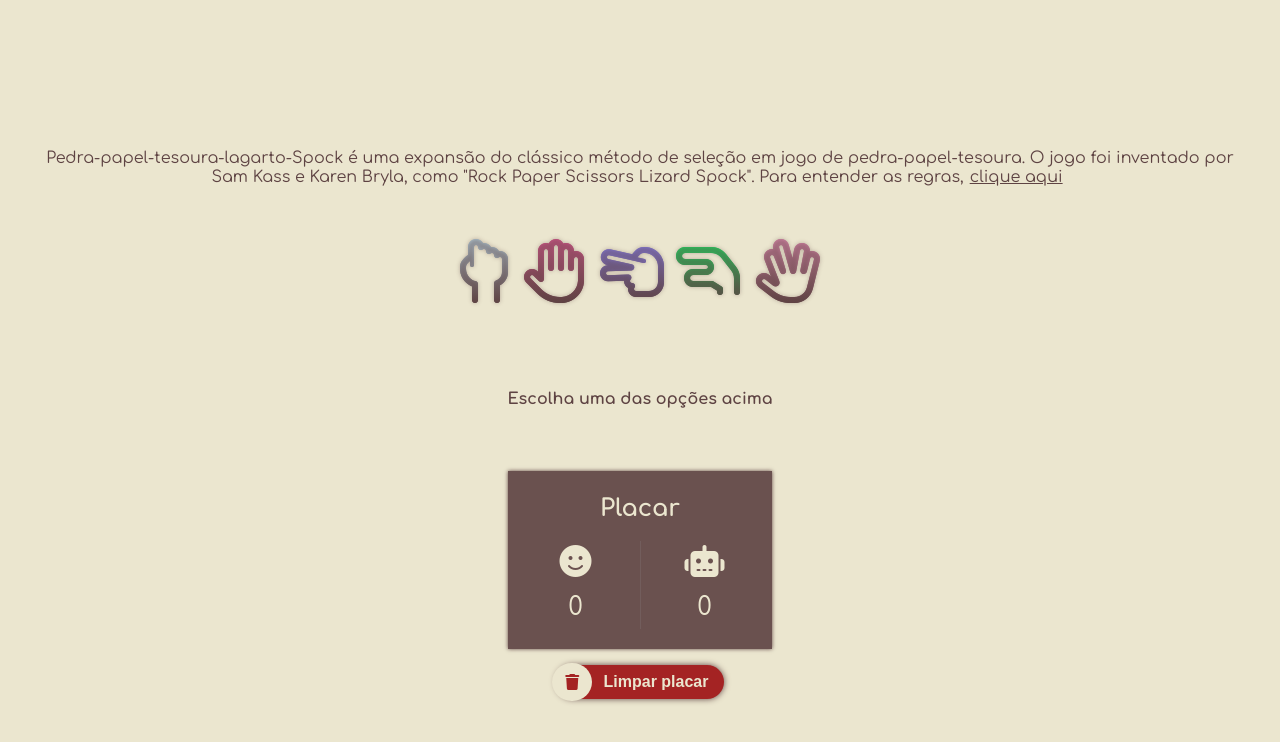
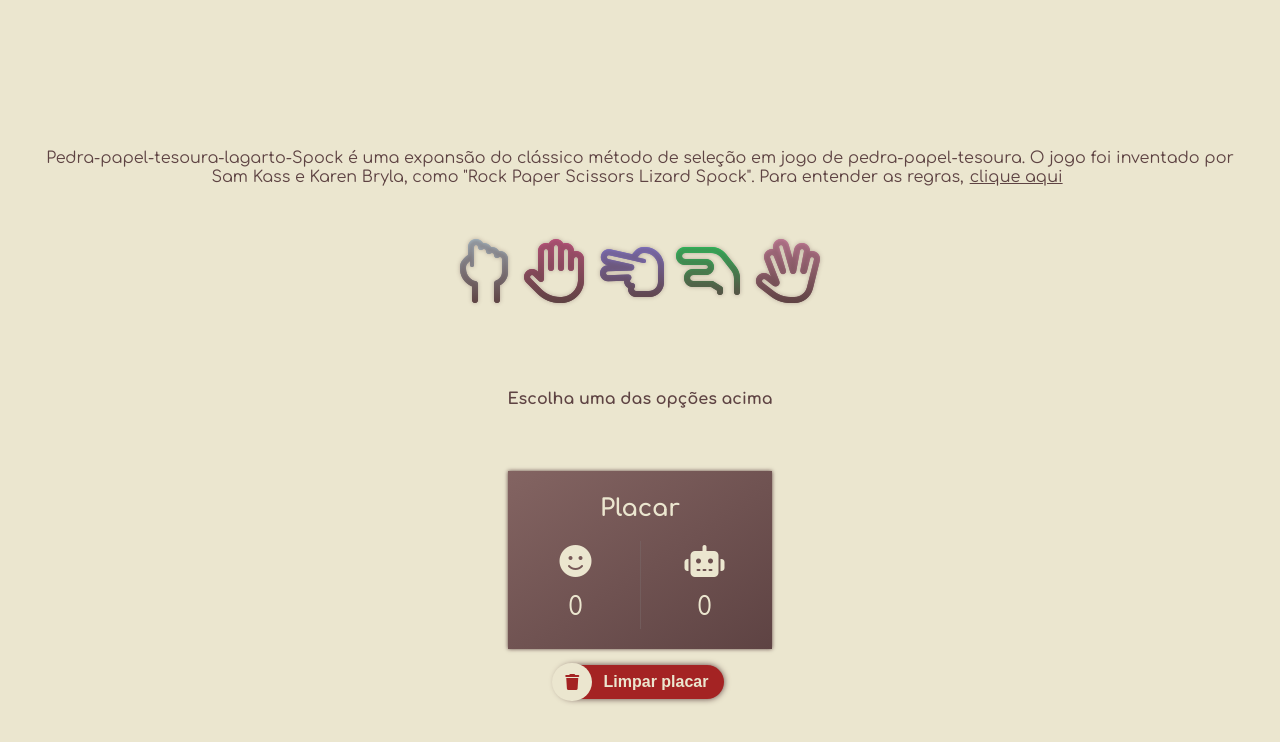
Before and after one commit to HaluDeCassia/largato-spock, a React (Create React App) app: page / in a window 1280 px wide. Shown: the top 742 px of the page. Built offline with nearby package versions, Linux system fonts and the light colour scheme.

Commit message:
Add gradient background in Scoreboard component

```diff
--- a/src/components/Scoreboard/styles.js
+++ b/src/components/Scoreboard/styles.js
@@ -7,8 +7,8 @@ export const StyledScoreboard = styled.div`
   padding: 0.2rem;
   text-align: center;
   color: ${lightColor};
-  background-color: #5e4343e8;
   box-shadow: 0 0 4px ${darkColor};
+  background-image: linear-gradient(to bottom right, #795757e8, ${darkColor});
 `;
 
 export const Col = styled.div`
```
